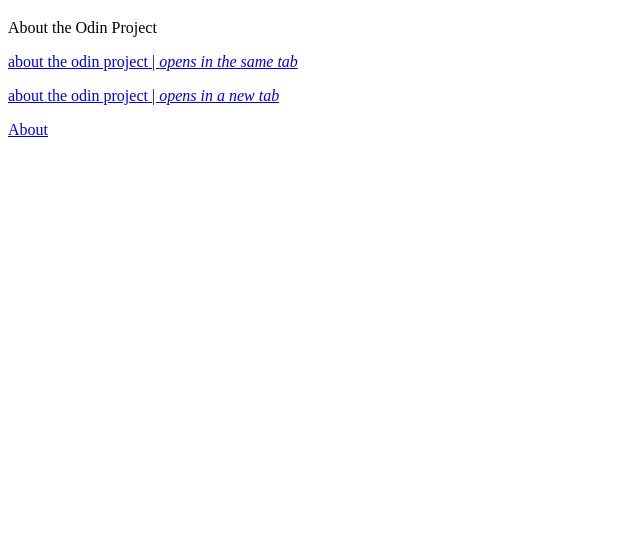
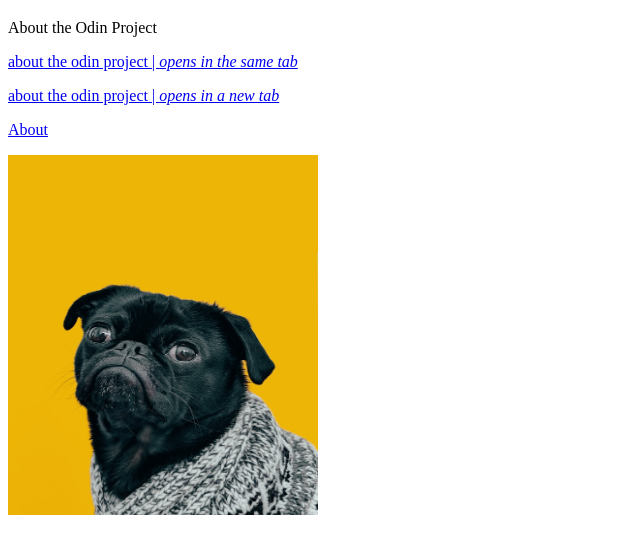
Before and after one commit to karmaend/odin-project, a plain HTML site: page foundation-course/links-images/index.html in a window 1280 px wide. Shown: the part 61-614 px from the top of the page, without its empty margins (0-640 px from the left). Drawn offline with Linux system fonts and the light colour scheme.

Commit message:
added charles the dog

```diff
--- a/foundation-course/links-images/index.html
+++ b/foundation-course/links-images/index.html
@@ -30,5 +30,7 @@
       <p>
         <a href="about.html" target="_blank rel="noopener noreferrer">About</a>
       </p>
+
+      <img src="./images/charles-the-dog.jpg" alt="/" height="360" width="310">
 </body>
 </html>
```
Also changed, not shown: foundation-course/links-images/images/charles-the-dog.jpg (added).
